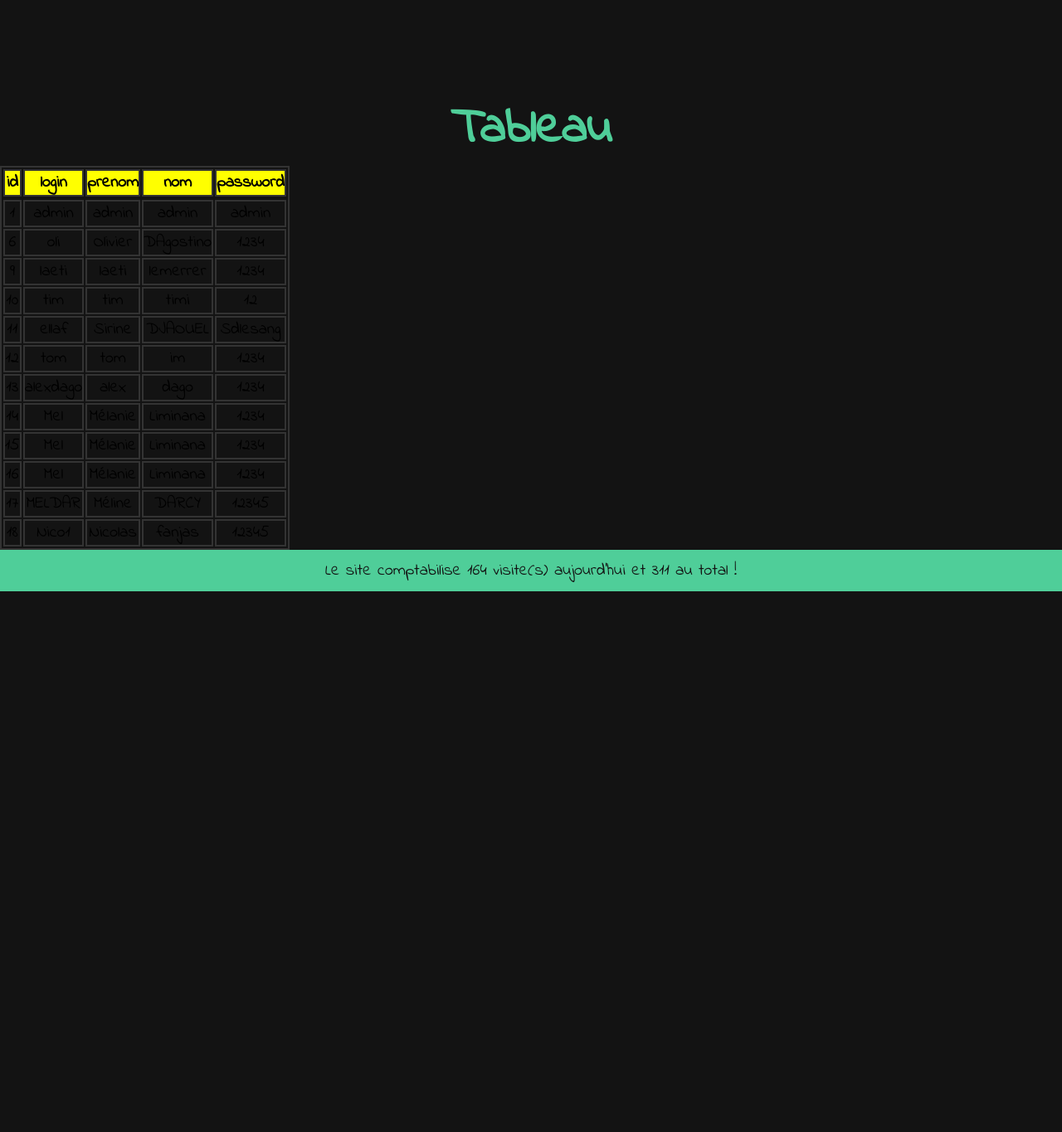
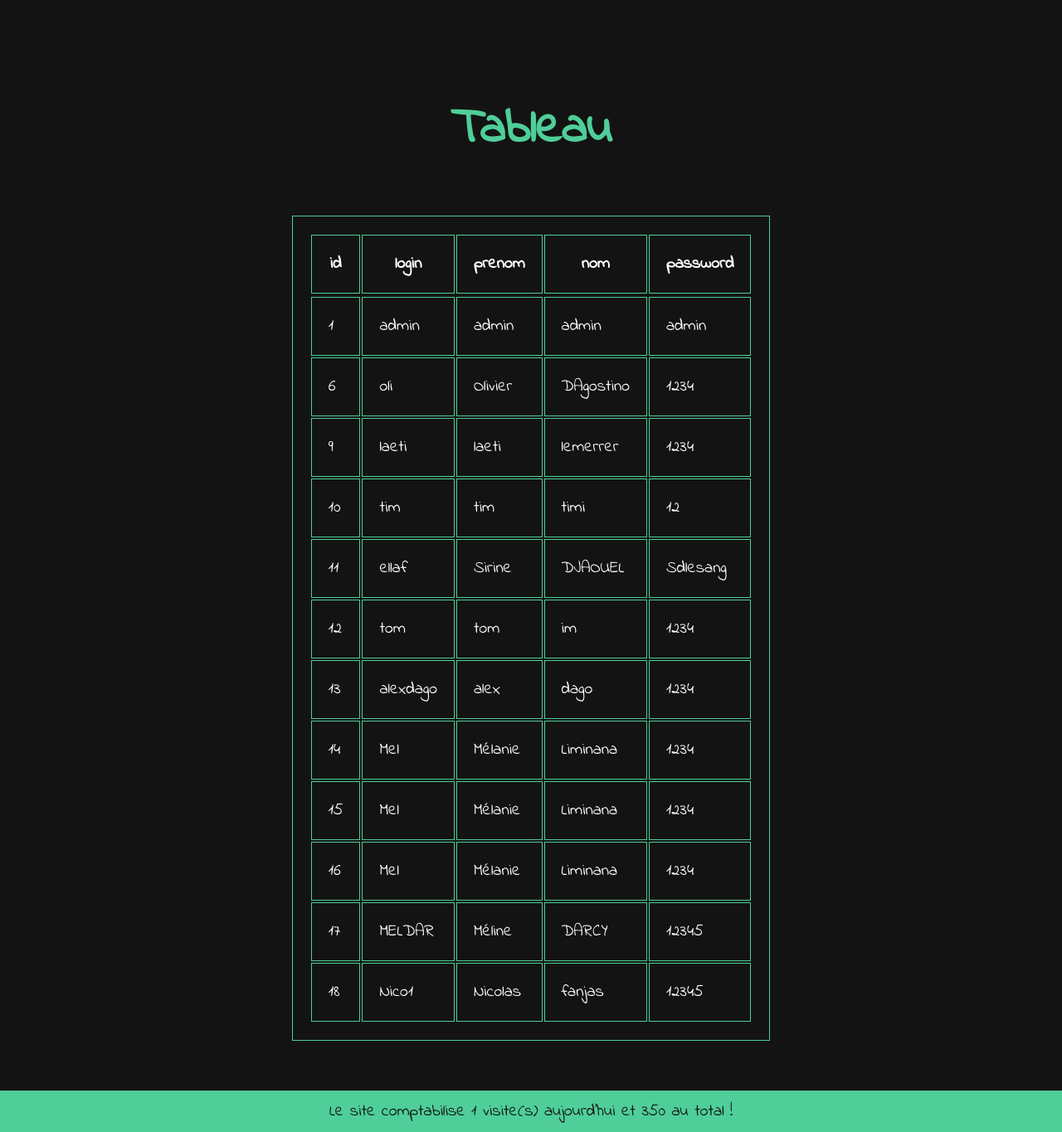
Before and after one commit to olivier-dagostino/Livre-or, a PHP site: page /admin.php in a window 1280 px wide. Shown: the part 287-1652 px from the top of the page at 83% size. Before the commit the page ends 1000 px from the top, so only its background shows below. Run offline with PHP 8.4, Linux system fonts and the light colour scheme; data comes from the database, SQL or seed files in the repository.

Commit message:
3rd commit
changement du style du tableau admin et de la taille des cellules des commentaire

```diff
--- a/admin.php
+++ b/admin.php
@@ -15,6 +15,7 @@
 
 
         <h1>Tableau</h1>
+        <center>
         <table>
             <thead>
 
@@ -46,21 +47,24 @@
             ?>
             </tbody>
         </table>
+        </center>
     </body>
 </html>
 
 <style>
     table,
 td {
-    border: 2px solid #333;
-
-    color: black;
+    border: 1px solid #4fce99;
+    color: white;
+    padding: 20px;
+    margin: 60px;
 
 }
 
 th {
-    border: 2px solid #333;
-    background-color : yellow;
+    border: 1px solid #4fce99;
+    padding: 20px;
+    color: white;
 }
 </style>
 
--- a/compteur/stats.txt
+++ b/compteur/stats.txt
@@ -1,3 +1,4 @@
 17-12-2021:86
 18-12-2021:61
 19-12-2021:163
+20-12-2021:39
--- a/fonctions.php
+++ b/fonctions.php
@@ -100,8 +100,8 @@ function afficherCommentaires($IdArticle = 0)
 	} else {
 		while ($infos = mysqli_fetch_assoc($req)) {
 		?>
-			<div style="margin-bottom:50px; border:2px solid #4fce99">
-				<p style="text-decoration:underline"><b><?php echo $infos['pseudo']; ?> le <?php echo date("d-m-Y", $infos['quand']) . " à " . date("H:i", $infos['quand']); ?></b></p>
+			<div style="margin-bottom:50px; border:2px solid #4fce99; width: 70%;padding: 40px;">
+				<p style="color:#4fce99; "><b><?php echo $infos['pseudo']; ?> le <?php echo date("d-m-Y", $infos['quand']) . " à " . date("H:i", $infos['quand']); ?></b></p><br>
 				<p><?php echo $infos['commentaire']; ?></p>
 			</div>
 <?php
--- a/style.css
+++ b/style.css
@@ -17,7 +17,7 @@ body {
 /* Bordered form */
 form {
   align-items: center;
-  width: 100%;
+  width: 70%;
   padding: 30px;
   border: 2px solid #4fce99;
   box-shadow: 0 0 30px 0 #33bfaa8f, 1px 1px 20px 20px #33bfaa8f;
```
